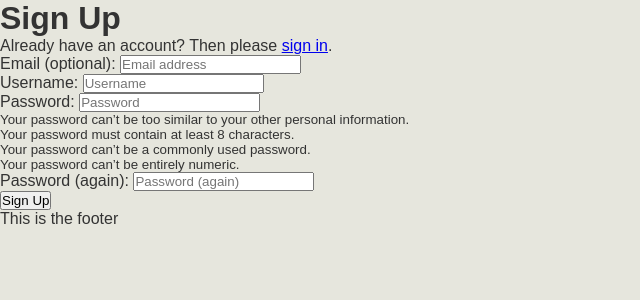
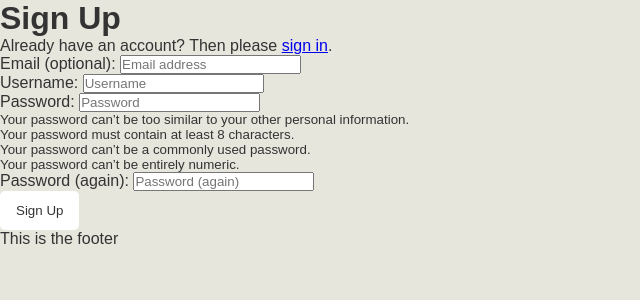
Before and after one commit to ShaneDoyleDev/jobtrail, a Django app: page /accounts/signup/ in a window 1280 px wide. Shown: the part 18-318 px from the top of the page, without its empty margins (0-640 px from the left). Run offline with Django 5.2, Linux system fonts and the light colour scheme.

Commit message:
add class for button styling

```diff
--- a/static/css/base.css
+++ b/static/css/base.css
@@ -43,3 +43,13 @@ html {
   background-color: lightyellow;
   padding: 10px;
 }
+
+.btn {
+  background: var(--white);
+  color: var(--text-color);
+  padding-inline: 16px;
+  padding-block: 12px;
+  border-radius: var(--border-radius);
+  border: none;
+  cursor: pointer;
+}
```
